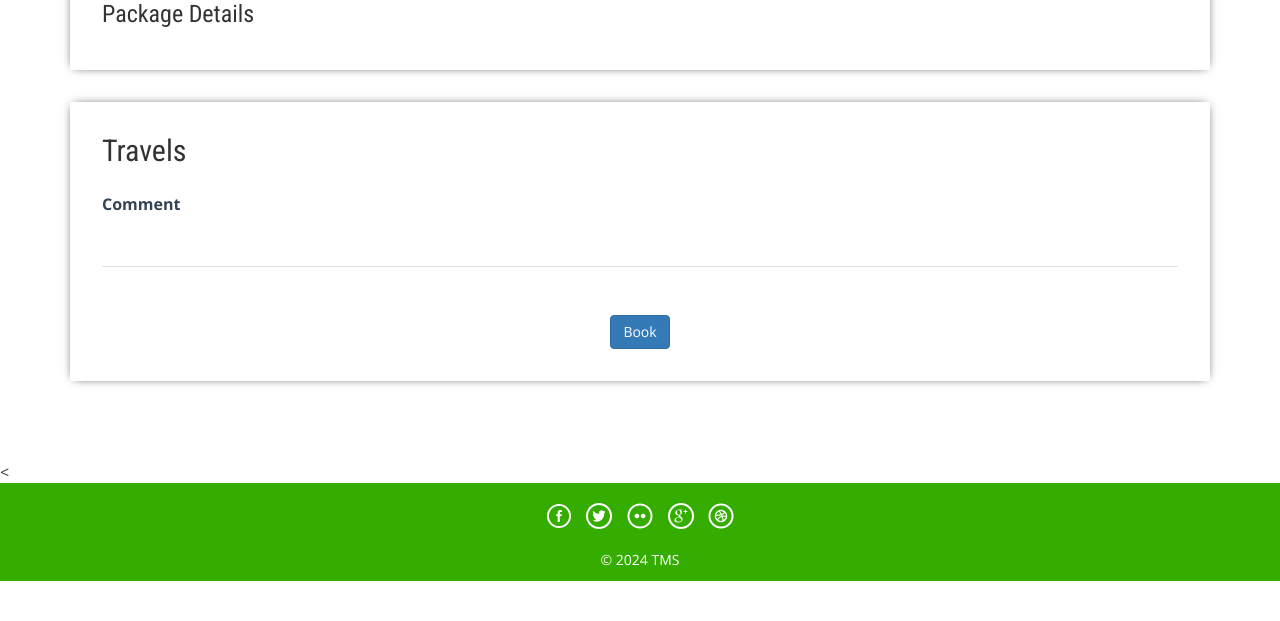
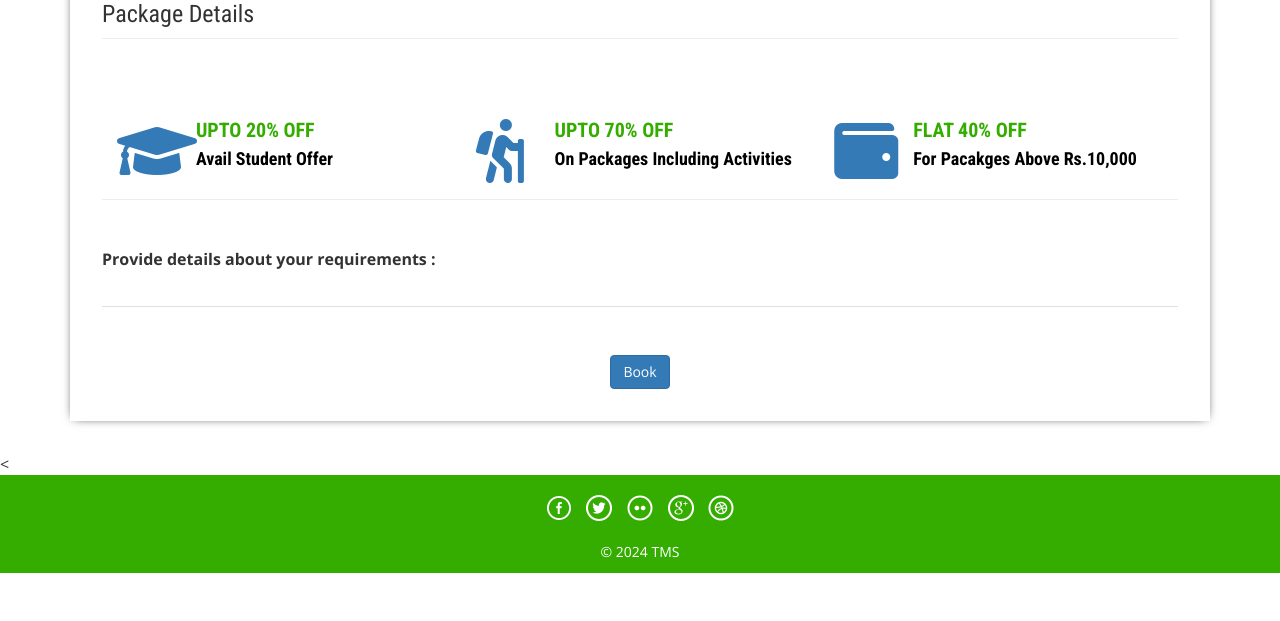
Before and after one commit to Ghamani121/onlinetourism, a PHP site: page /package-details.php?pkgid=1 in a window 1280 px wide. Shown: the part 728-1349 px from the top of the page. Before the commit the page ends 1309 px from the top, so only its background shows below. Run offline with PHP 8.4, Linux system fonts and the light colour scheme; the visitor is signed in with stand-in values (Sample User, id 1); tables that the repository leaves empty or names only in its code hold one stand-in row (values such as "Sample post"); data that the repository does not hold is empty.

Commit message:
Update package-details.php

```diff
--- a/source/tms/package-details.php
+++ b/source/tms/package-details.php
@@ -44,6 +44,8 @@ $error="Something went wrong. Please try again";
 <link href='//fonts.googleapis.com/css?family=Roboto+Condensed:400,700,300' rel='stylesheet' type='text/css'>
 <link href='//fonts.googleapis.com/css?family=Oswald' rel='stylesheet' type='text/css'>
 <link href="css/font-awesome.css" rel="stylesheet">
+<link href="https://cdnjs.cloudflare.com/ajax/libs/font-awesome/5.15.3/css/all.min.css" rel="stylesheet">
+
 <!-- Custom Theme files -->
 <script src="js/jquery-1.12.0.min.js"></script>
 <script src="js/bootstrap.min.js"></script>
@@ -135,45 +137,55 @@ foreach($results as $result)
 			</div>
 		<h3>Package Details</h3>
 				<p style="padding-top: 1%"><?php echo htmlentities($result->PackageDetails);?></p>
-				<!-- <?php if($_SESSION['login'])
-					{?>
-						<li class="spe" align="center">
-					<button type="submit" name="submit2" class="btn-primary btn">Book</button>
-						</li>
-						<?php } else {?>
-							<li class="sigi" align="center" style="margin-top: 1%">
-							<a href="#" data-toggle="modal" data-target="#myModal4" class="btn-primary btn" > Book</a></li>
-							<?php } ?> -->
+				<div class="rupes">
+		<div class="col-md-4 rupes-left wow fadeInDown animated animated" data-wow-delay=".5s" style="visibility: visible; animation-delay: 0.5s; animation-name: fadeInDown;">
+			<div class="rup-left">
+				<a href=""><i class="fas fa-graduation-cap fa-4x"></i></a>
+			</div>
+			<div class="rup-rgt">
+				<h3>UPTO 20% OFF</h3>
+				<h4><a href="">Avail Student Offer</a></h4>
+
+			</div>
 				<div class="clearfix"></div>
 		</div>
-		<div class="selectroom_top">
-			<h2>Travels</h2>
-			<div class="selectroom-info animated wow fadeInUp animated" data-wow-duration="1200ms" data-wow-delay="500ms" style="visibility: visible; animation-duration: 1200ms; animation-delay: 500ms; animation-name: fadeInUp; margin-top: -70px">
-				<ul>
+		<div class="col-md-4 rupes-left wow fadeInDown animated animated" data-wow-delay=".5s" style="visibility: visible; animation-delay: 0.5s; animation-name: fadeInDown;">
+			<div class="rup-left">
+				<a href=""><i class="fas fa-hiking fa-4x"></i></a>
+			</div>
+			<div class="rup-rgt">
+				<h3>UPTO 70% OFF</h3>
+				<h4><a href="">On Packages Including Activities</a></h4>
 
-					<li class="spe">
-						<label class="inputLabel"  style="color:#334354">Comment</label>
-						<input class="special" type="text" name="comment" required="">
-					</li>
-					<?php if($_SESSION['login'])
-					{?>
-						<li class="spe" align="center">
-					<button type="submit" name="submit2" class="btn-primary btn">Book</button>
-						</li>
-						<?php } else {?>
-							<li class="sigi" align="center" style="margin-top: 1%">
-							<a href="#" data-toggle="modal" data-target="#myModal4" class="btn-primary btn" > Book</a></li>
-							<?php } ?>
-					<div class="clearfix"></div>
-				</ul>
 			</div>
-
+				<div class="clearfix"></div>
 		</div>
-		</form>
+		<div class="col-md-4 rupes-left wow fadeInDown animated animated" data-wow-delay=".5s" style="visibility: visible; animation-delay: 0.5s; animation-name: fadeInDown;">
+			<div class="rup-left">
+				<a href=""><i class="fas fa-wallet fa-4x"></i></a>
+			</div>
+			<div class="rup-rgt">
+				<h3>FLAT 40% OFF</h3>
+				<h4><a href="">For Pacakges Above Rs.10,000</a></h4>
+			</div>
+		</div>
+	</div>
+		<li class="spe" style="list-style: none;">
+    				<label class="inputLabel" style="color: #; display: block; margin-bottom: 5px;">Provide details about your requirements :</label>
+    				<input class="special" type="text" name="comment" required="" style="display: block; margin: 0 auto; padding: 5px;">
+				</li>
+				<?php if($_SESSION['login']) { ?>
+    				<li class="spe" style="text-align: center; list-style: none;">
+        				<button type="submit" name="submit2" class="btn-primary btn">Book</button>
+   					</li>
+				<?php } else { ?>
+    				<li class="sigi" style="margin-top: 1%; text-align: center; list-style: none;">
+        				<a href="#" data-toggle="modal" data-target="#myModal4" class="btn-primary btn">Book</a>
+    				</li>
+				<?php } ?>
+		<div class="clearfix"></div>
 <?php }} ?>
-
-
-	</div>
+</div>
 </div>
 <!--- /selectroom ---->
 <<!--- /footer-top ---->
```
